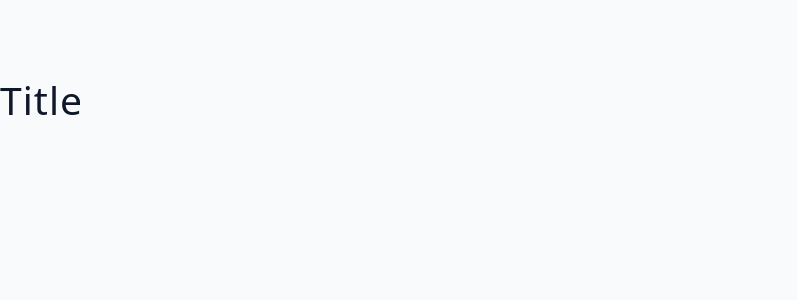
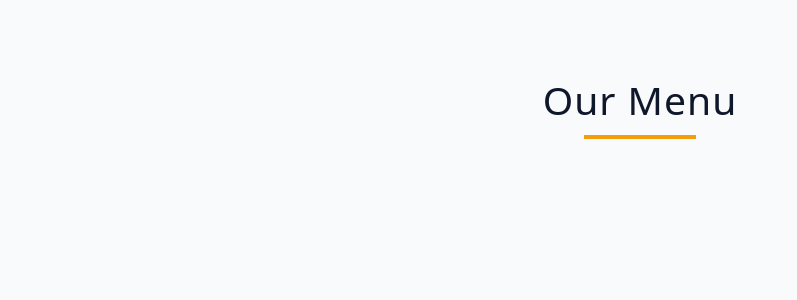
Before and after one commit to stormymayday/food-menu-react, a React (Vite) app: page / in a window 1280 px wide. Shown: the top 300 px of the page, without its empty margins (0-797 px from the left). Built offline with nearby package versions, Linux system fonts and the light colour scheme.

Commit message:
Implemented the Title component functionality

```diff
--- a/src/App.jsx
+++ b/src/App.jsx
@@ -4,7 +4,7 @@ const App = () => {
   return (
     <main>
       <section className="menu">
-        <Title />
+        <Title text='our menu' />
       </section>
     </main>
   );
--- a/src/components/Title.jsx
+++ b/src/components/Title.jsx
@@ -1,6 +1,9 @@
-const Title = () => {
+const Title = ({ text }) => {
     return (
-        <h2>Title</h2>
+        <div className="title">
+            <h2>{text || 'default title'}</h2>
+            <div className="title-underline"></div>
+        </div>
     );
 }
 
```
